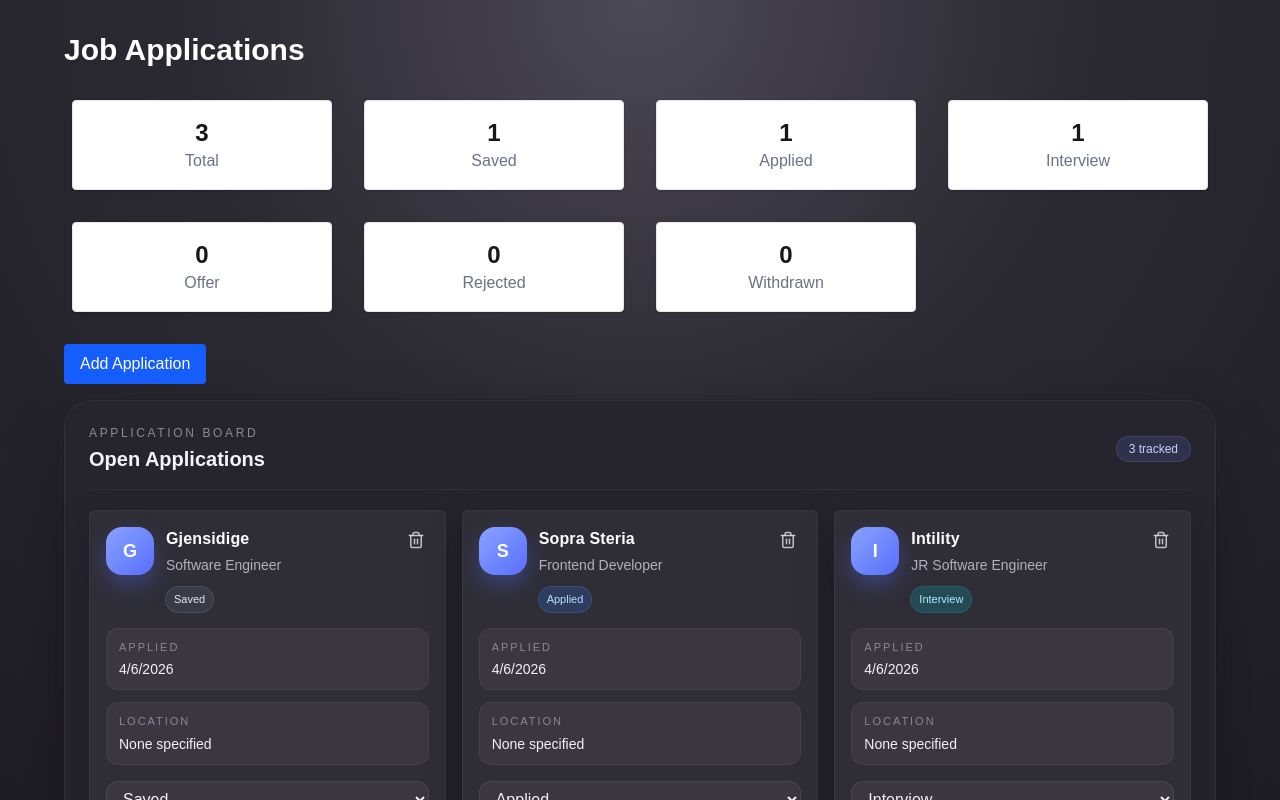
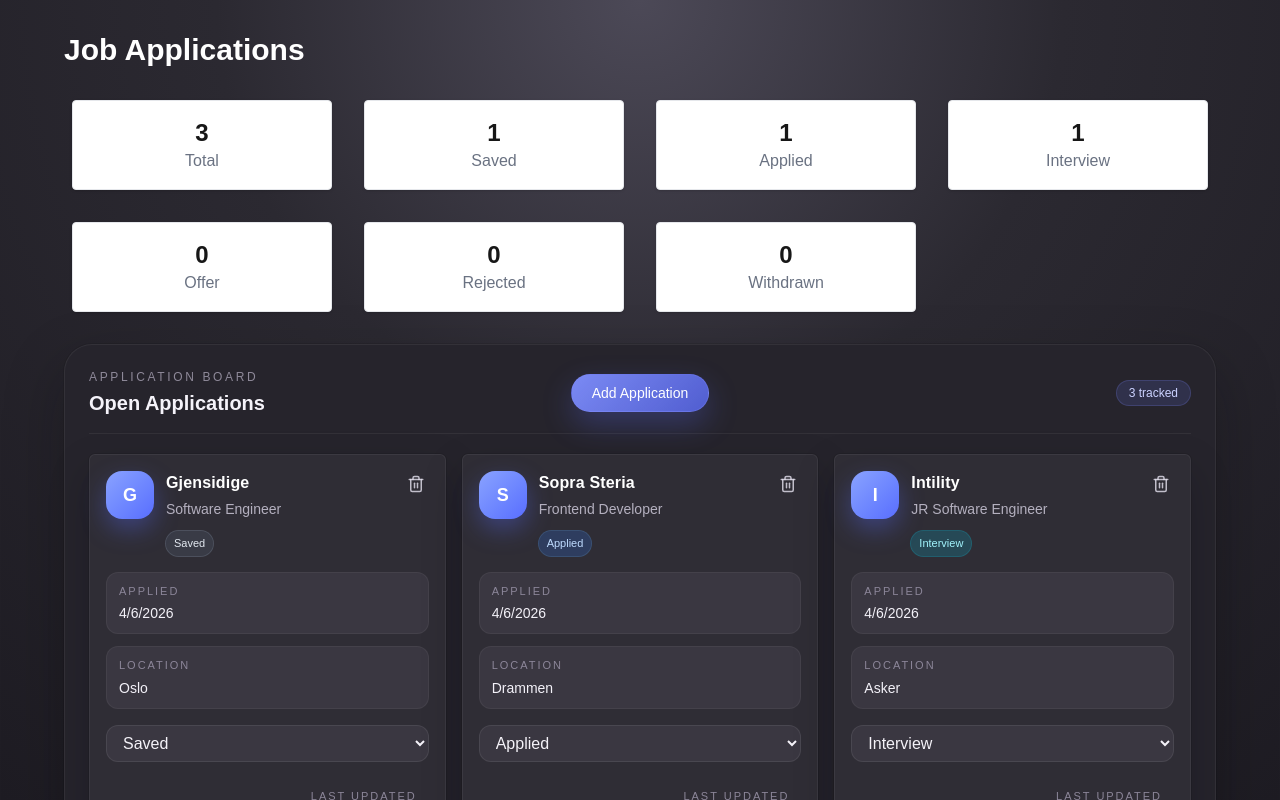
Before and after one commit to SteinGansmoe/JobApplicator, a Next.js app: page / in a window 1280 px wide. Shown: the top 800 px of the page. Built offline with nearby package versions, Linux system fonts and the light colour scheme.

Commit message:
Moved add application btn into application board.

```diff
--- a/app/page.tsx
+++ b/app/page.tsx
@@ -82,12 +82,6 @@
     <div className="mx-auto max-w-6xl">
     <h1 className="mb-6 text-3xl font-bold text-white">Job Applications</h1>
     <ApplicationStats stats={statsArray} />
-    <button
-      onClick={() => setShowForm(!showForm)}
-      className="mb-4 px-4 py-2 bg-blue-600 text-white rounded hover:bg-blue-700 transition"
-    >
-      {showForm ? "Close Form" : "Add Application"}
-    </button>
     { showForm && (
       <ApplicationForm
         company={company}
@@ -108,6 +102,8 @@
       applications={applications}
       onStatusChange={updateStatus}
       onDeleteApplication={deleteApplication}
+      onToggleForm={() => setShowForm(!showForm)}
+      isFormOpen={showForm}
     />
 
   </div>
--- a/app/src/mock/mockApplications.ts
+++ b/app/src/mock/mockApplications.ts
@@ -6,6 +6,7 @@
         company: "Gjensidige",
         job_url: "https://example.com/jobs/1",
         status: "saved",
+        location: "Oslo",
         position: "Software Engineer",
         created_at: new Date().toISOString(),
         updated_at: new Date().toISOString(),
@@ -15,6 +16,7 @@
         company: "Sopra Steria",
         job_url: "https://example.com/jobs/2",
         status: "applied",
+        location: "Drammen",
         position: "Frontend Developer",
         created_at: new Date().toISOString(),
         updated_at: new Date().toISOString(),
@@ -24,6 +26,7 @@
         company: "Intility",
         job_url: "https://example.com/jobs/3",
         status: "interview",
+        location: "Asker",
         position: "JR Software Engineer",
         created_at: new Date().toISOString(),
         updated_at: new Date().toISOString(),
--- a/components/application-list.tsx
+++ b/components/application-list.tsx
@@ -5,16 +5,20 @@
   applications: Application[];
   onStatusChange: (id: string, newStatus: ApplicationStatus) => void;
   onDeleteApplication: (id: string) => void;
+  onToggleForm: () => void;
+  isFormOpen: boolean;
 };
 
 export default function ApplicationList({
   applications,
   onStatusChange,
   onDeleteApplication,
+  onToggleForm,
+  isFormOpen,
 }: ApplicationListProps) {
   return (
     <section className="rounded-[1.75rem] border border-white/6 bg-[#26242c] p-4 shadow-[0_24px_60px_rgba(10,10,16,0.28)] ring-1 ring-black/10 md:p-6">
-      <div className="mb-5 flex items-center justify-between gap-4 border-b border-white/6 pb-4">
+      <div className="mb-5 grid gap-4 border-b border-white/6 pb-4 md:grid-cols-[1fr_auto_1fr] md:items-center">
         <div>
           <p className="text-xs uppercase tracking-[0.22em] text-[#8e8999]">
             Application Board
@@ -23,8 +27,21 @@
             Open Applications
           </h2>
         </div>
-        <div className="rounded-full border border-[#7d89ff]/20 bg-[#6d7eff]/15 px-3 py-1 text-xs font-medium text-[#cbd2ff]">
-          {applications.length} tracked
+
+        <div className="flex justify-center">
+          <button
+            type="button"
+            onClick={onToggleForm}
+            className="inline-flex items-center justify-center rounded-full border border-[#7d89ff]/30 bg-[linear-gradient(135deg,_rgba(128,144,255,0.95),_rgba(93,110,255,0.78))] px-5 py-2 text-sm font-medium text-white shadow-[0_12px_30px_rgba(93,110,255,0.28)] transition hover:brightness-110 focus-visible:outline-none focus-visible:ring-2 focus-visible:ring-[#8ea0ff]"
+          >
+            {isFormOpen ? "Close Application Form" : "Add Application"}
+          </button>
+        </div>
+
+        <div className="flex justify-start md:justify-end">
+          <div className="rounded-full border border-[#7d89ff]/20 bg-[#6d7eff]/15 px-3 py-1 text-xs font-medium text-[#cbd2ff]">
+            {applications.length} tracked
+          </div>
         </div>
       </div>
 
```
